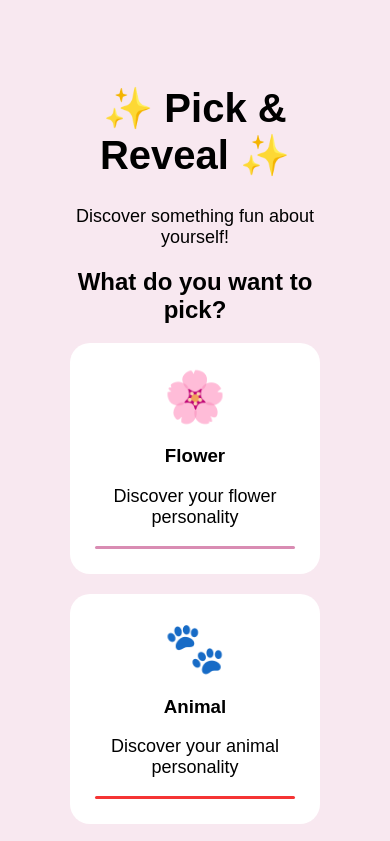
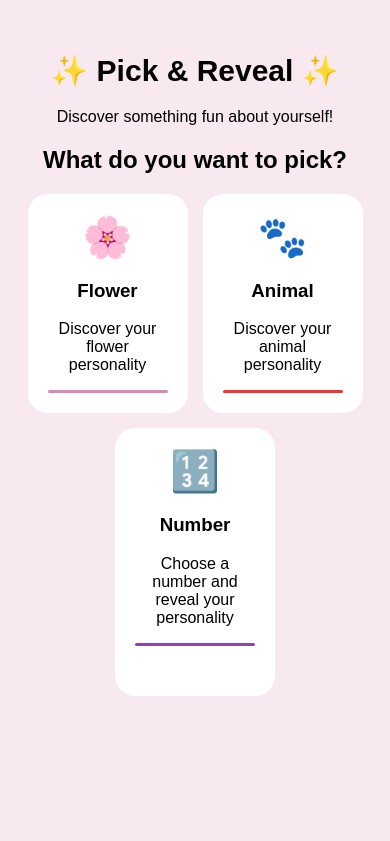
Before and after one commit to Hansi684/pick-and-reveal, a plain HTML site: page index.html in a window 390 px wide. Shown: the top 841 px of the page. Drawn offline with Linux system fonts and the light colour scheme.

Commit message:
Update reveal.css

```diff
--- a/reveal.css
+++ b/reveal.css
@@ -70,3 +70,32 @@ p {
     margin: 15px auto 30px;
     border-radius: 10px;
 }
+/* Mobile Responsive Design */
+@media (max-width: 600px) {
+
+    .container {
+        padding: 25px 15px;
+    }
+
+    h1 {
+        font-size: 30px;
+    }
+
+    p {
+        font-size: 16px;
+    }
+
+    .choices {
+        gap: 15px;
+    }
+
+   .choice {
+        width: 160px;
+        padding: 20px;
+        box-sizing: border-box;
+    }
+
+    .emoji {
+        font-size: 40px;
+    }
+}
```
